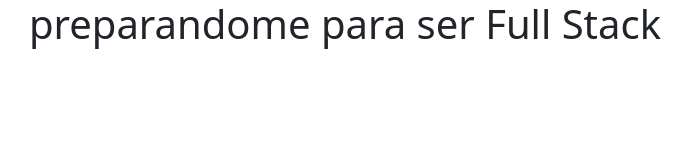
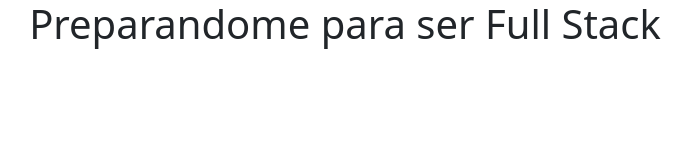
Before and after one commit to darsito92/portafolioNew, a plain HTML site: page index.html in a window 1280 px wide. Shown: the full height of the page, 295-985 px from the left. Drawn offline with nearby package versions, Linux system fonts and the light colour scheme.

Commit message:
correccion titulo

```diff
--- a/index.html
+++ b/index.html
@@ -7,7 +7,7 @@
     <link href="https://cdn.jsdelivr.net/npm/bootstrap@5.3.1/dist/css/bootstrap.min.css" rel="stylesheet" integrity="sha384-4bw+/aepP/YC94hEpVNVgiZdgIC5+VKNBQNGCHeKRQN+PtmoHDEXuppvnDJzQIu9" crossorigin="anonymous">
   </head>
   <body>
-    <h1 class="text-center">preparandome para ser Full Stack</h1>
+    <h1 class="text-center">Preparandome para ser Full Stack</h1>
     <script src="https://cdn.jsdelivr.net/npm/bootstrap@5.3.1/dist/js/bootstrap.bundle.min.js" integrity="sha384-HwwvtgBNo3bZJJLYd8oVXjrBZt8cqVSpeBNS5n7C8IVInixGAoxmnlMuBnhbgrkm" crossorigin="anonymous"></script>
   </body>
 </html>
```
